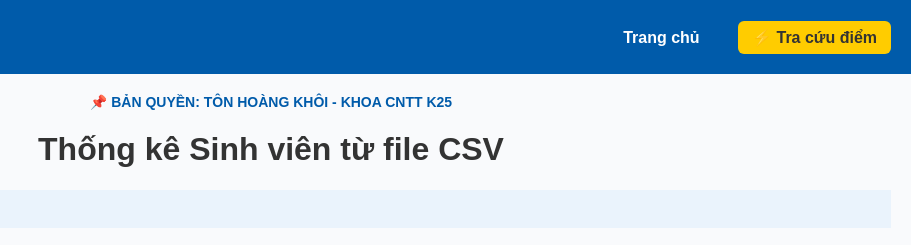
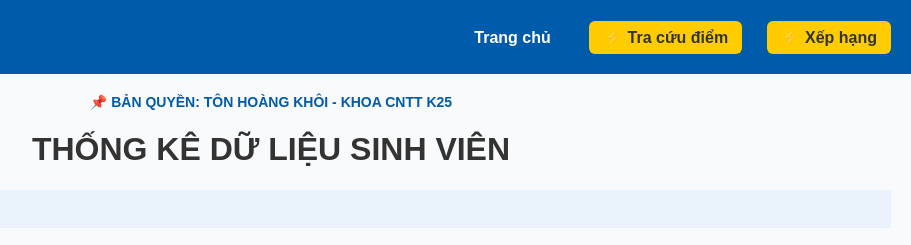
Before and after one commit to khoihoangton/tracuu, a plain HTML site: page index.html in a window 1280 px wide. Shown: the top 245 px of the page, 369-1280 px from the left. Drawn offline with Linux system fonts and the light colour scheme.

Commit message:
Add files via upload

```diff
--- a/index.html
+++ b/index.html
@@ -112,11 +112,12 @@
     <nav>
       <a href="#" class="home">Trang chủ</a>
       <a href="https://khoihoangton.github.io/rankscore/" target="_blank" class="rank">⚡ Tra cứu điểm</a>
+      <a href="https://khoihoangton.github.io/rankscore/" target="_blank" class="rank">⚡ Xếp hạng</a>
     </nav>
   </header>
   <main>
     <div class="copyright">📌 BẢN QUYỀN: TÔN HOÀNG KHÔI - KHOA CNTT K25</div>
-    <h1>Thống kê Sinh viên từ file CSV</h1>
+    <h1>THỐNG KÊ DỮ LIỆU SINH VIÊN</h1>
     <div class="stats" id="stats"></div>
 
     <div class="search-box">
```
